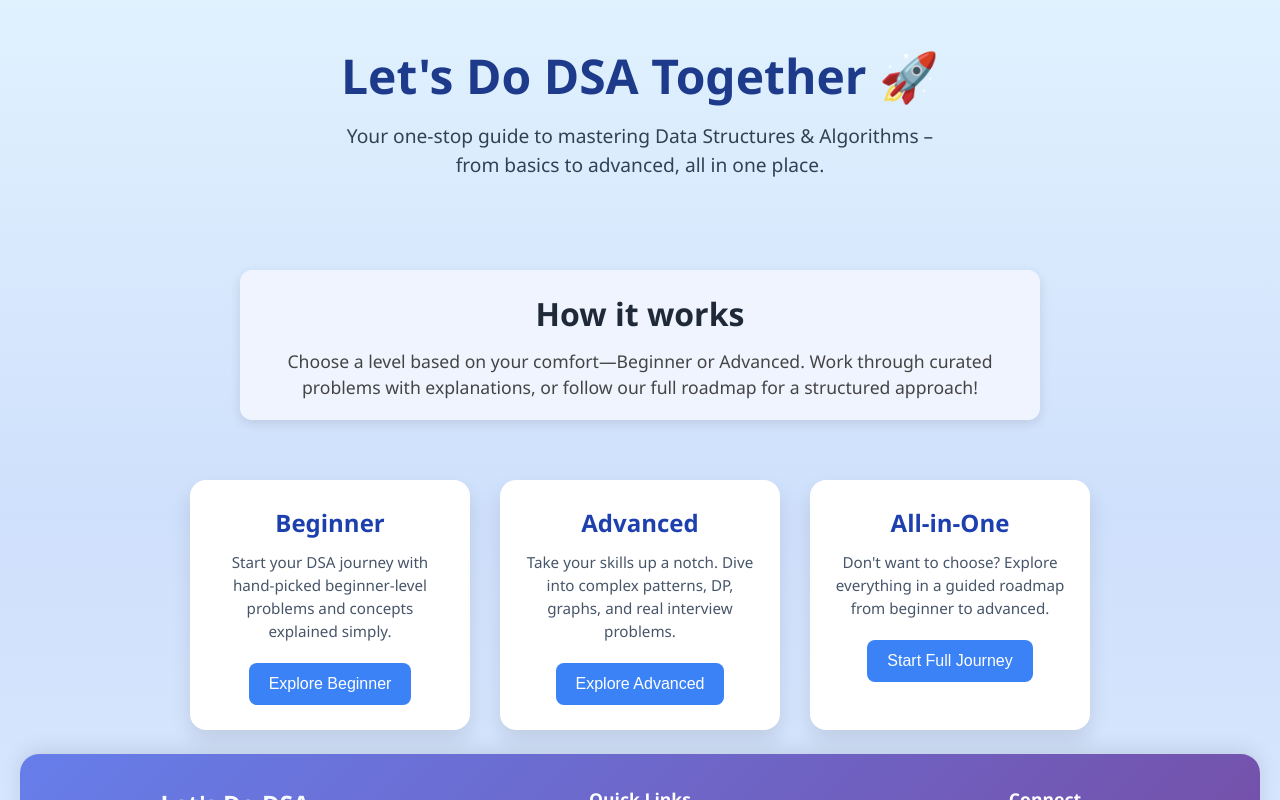
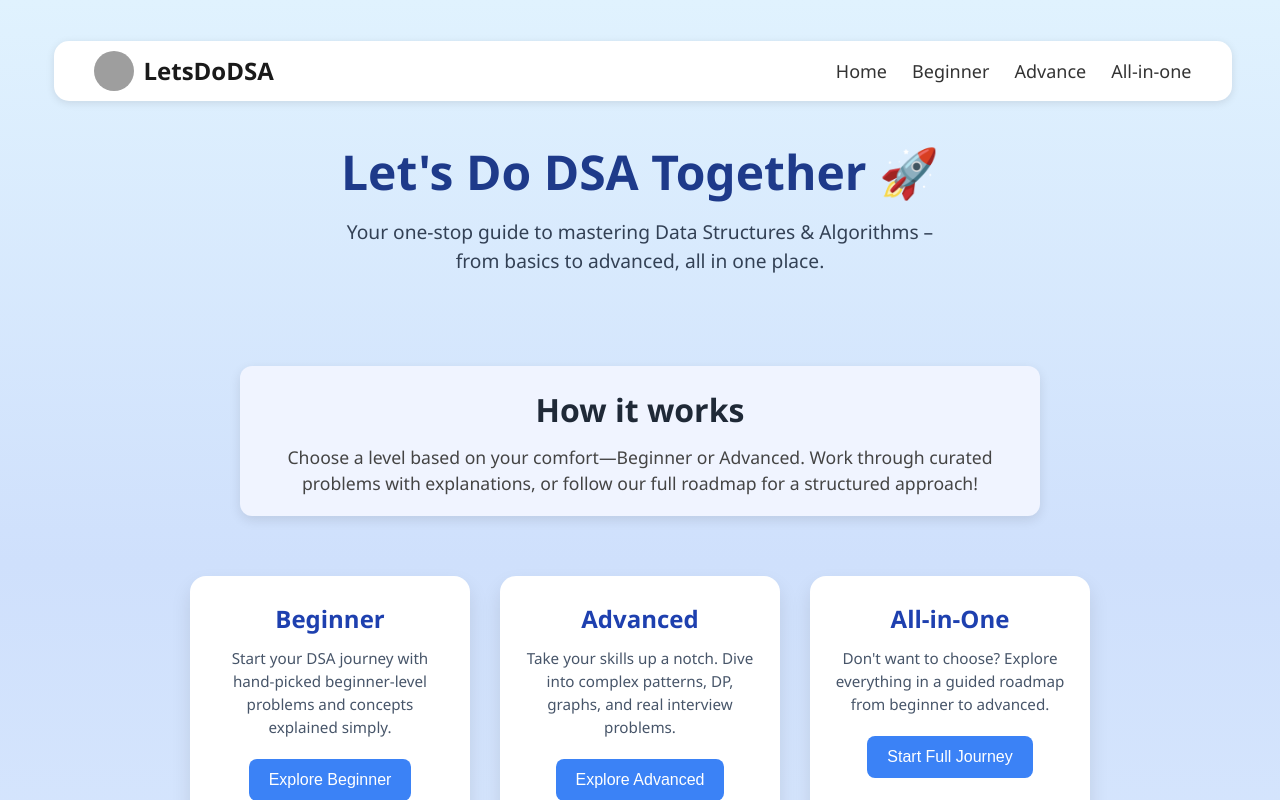
Before and after one commit to itsKanika/LetsDoDsa-mind-map, a React (Vite) app: page / in a window 1280 px wide. Both pictures are taken after typing "name@example.com", "Sample123" into the empty fields and a click on the button "Sign In". Built offline with nearby package versions, Linux system fonts and the light colour scheme; grey boxes are pictures that could not be loaded; a web font is replaced by a local one.

Commit message:
added a header section

```diff
--- /dev/null
+++ b/src/components/Header.css
@@ -0,0 +1,61 @@
+.dsa-navbar {
+  display: flex;
+  justify-content: space-between;
+  align-items: center;
+  background: white;
+  padding: 10px 40px;
+  margin: 1px 5px 35px 10px;
+  border-radius: 15px;
+  box-shadow: 0 2px 8px rgba(0, 0, 0, 0.1);
+  width: 95%;
+  max-width: 100%;
+  font-family: 'Segoe UI', sans-serif;
+}
+
+.navbar-left {
+  display: flex;
+  align-items: center;
+}
+
+.navbar-left img {
+  height: 40px;
+  width: 40px;
+  border-radius: 50%;
+  margin-right: 10px;
+}
+
+.brand-name {
+  font-size: 24px;
+  font-weight: 700;
+  color: #1a1a1a;
+}
+
+.navbar-right {
+  display: flex;
+  gap: 25px;
+}
+
+.navbar-right a {
+  text-decoration: none;
+  color: #333;
+  font-size: 18px;
+  transition: color 0.3s ease;
+}
+
+.navbar-right a:hover {
+  color: #0077cc;
+}
+
+@media (max-width: 768px) {
+  .dsa-navbar {
+    flex-direction: column;
+    align-items: flex-start;
+    padding: 20px;
+  }
+
+  .navbar-right {
+    flex-direction: column;
+    gap: 15px;
+    margin-top: 10px;
+  }
+}
--- /dev/null
+++ b/src/components/Header.jsx
@@ -0,0 +1,21 @@
+import React from 'react';
+import './Header.css'; // styling below
+
+const Header = () => {
+  return (
+    <header className="dsa-navbar">
+      <div className="navbar-left">
+        <img src="/images/image2.png" alt="LetsDoDSA Logo" />
+        <span className="brand-name">LetsDoDSA</span>
+      </div>
+      <nav className="navbar-right">
+        <a href="#">Home</a>
+        <a href="#">Beginner</a>
+        <a href="#">Advance</a>
+        <a href="#">All-in-one</a>
+      </nav>
+    </header>
+  );
+};
+
+export default Header;
--- a/src/components/Home.jsx
+++ b/src/components/Home.jsx
@@ -1,9 +1,11 @@
 import './Home.css';
+import Header from './Header';
 
 const Home = ({ setView }) => {
   return (
     <div className="home-container">
       {/* ───────── Hero ───────── */}
+       <Header />
       <header className="home-header">
         <h1 className="main-heading">Let&apos;s Do DSA Together 🚀</h1>
         <p className="sub-heading">
```
